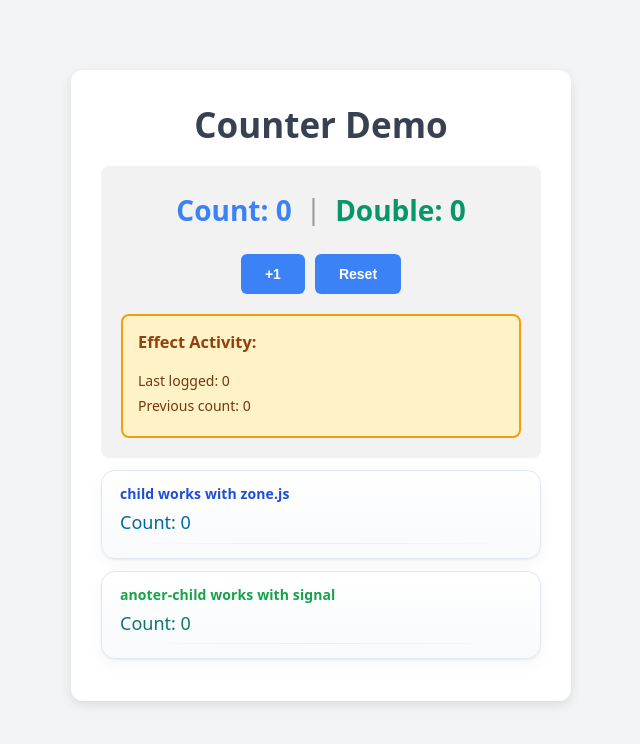
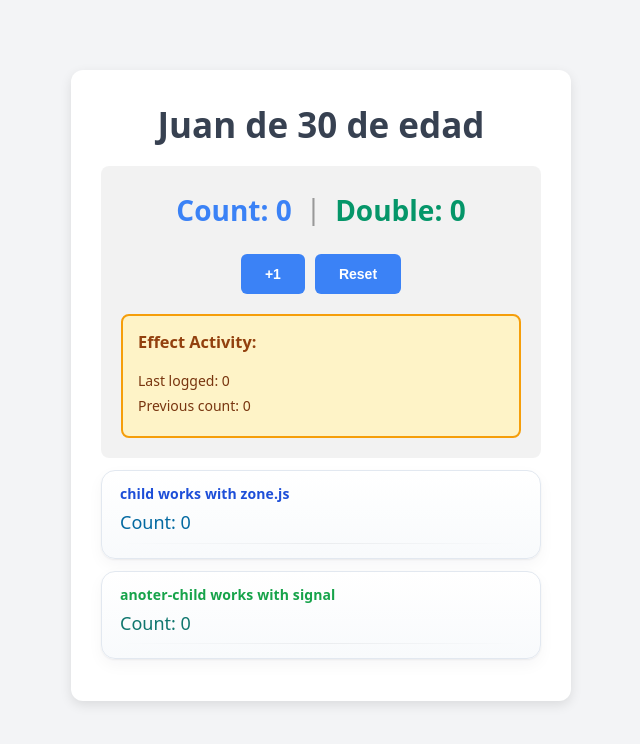
Before and after one commit to Leonard-Hernandez/angular-signal-graph-example, an Angular app: page / in a window 1280 px wide. Shown: the top 744 px of the page, without its empty margins (319-959 px from the left). Built offline with nearby package versions, Linux system fonts and the light colour scheme.

Commit message:
add ejemplo objeto json

```diff
--- a/src/counter/counter.html
+++ b/src/counter/counter.html
@@ -1,5 +1,5 @@
 <div class="app">
-	<h1>Counter Demo</h1>
+	<h1>{{ fullname() }}</h1>
 	<div class="demo">
 		<div class="display">
 			<h2>Count: {{ count() }}</h2>
--- a/src/counter/counter.ts
+++ b/src/counter/counter.ts
@@ -14,11 +14,20 @@ export class CounterComponent {
     protected lastValue = computed(() => this.count());
     protected previousCount = linkedSignal(() => this.count());
 
+    protected objectSignals = signal({
+        "nombre": "Juan",
+        "edad": 30,
+        "ciudad": "Madrid",
+        "esEstudiante": false
+      });
+
     protected double = computed(() => {
-        const currentValue = 0;
-        console.log('Double calculated (broken version)');
-        return currentValue * 2;
+        return this.count() * 2;
     });
+
+    fullname = computed(() => {
+        return this.objectSignals().nombre + " de " + this.objectSignals().edad + " de edad "
+    })
 
     constructor() {
         effect(() => {
```
